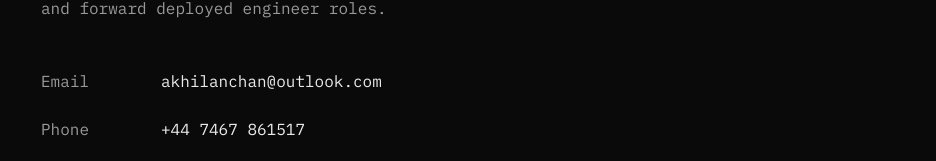
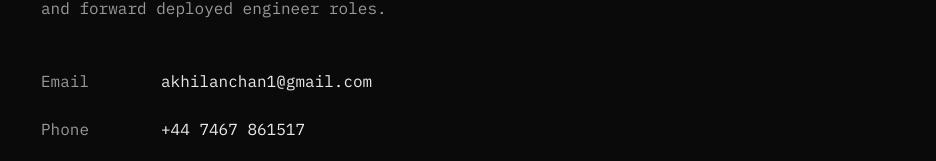
Before and after one commit to anchan26/data-portfolio, a React (Vite) app: page / in a window 1280 px wide. Shown: the part 4763-4924 px from the top of the page, without its empty margins (279-1215 px from the left). Built offline with nearby package versions, Linux system fonts and the light colour scheme.

Commit message:
update email address

```diff
--- a/src/components/portfolio/ContactSection.tsx
+++ b/src/components/portfolio/ContactSection.tsx
@@ -12,8 +12,8 @@
 
         <div className="text-foreground">Email</div>
         <div>
-          <a href="mailto:akhilanchan@outlook.com" className="text-heading hover:text-primary transition-colors">
-            akhilanchan@outlook.com
+          <a href="mailto:akhilanchan1@gmail.com" className="text-heading hover:text-primary transition-colors">
+            akhilanchan1@gmail.com
           </a>
         </div>
 
```
